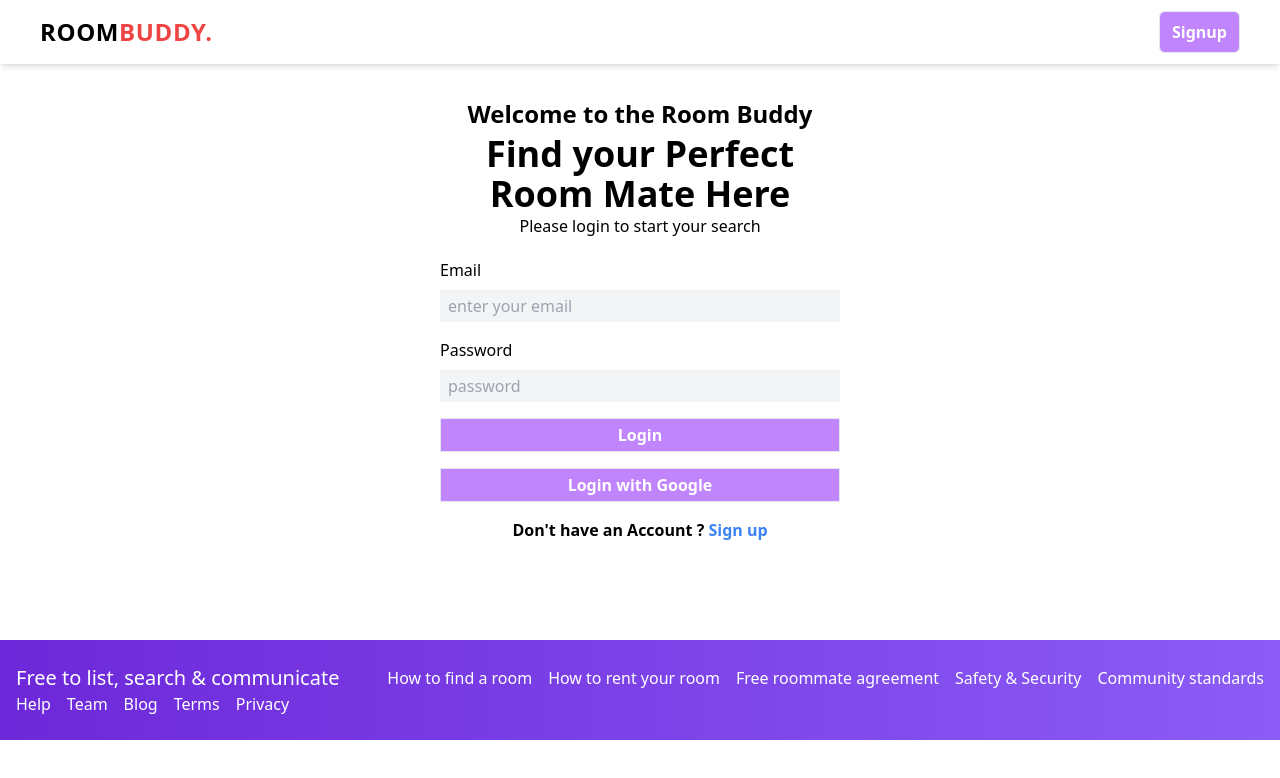
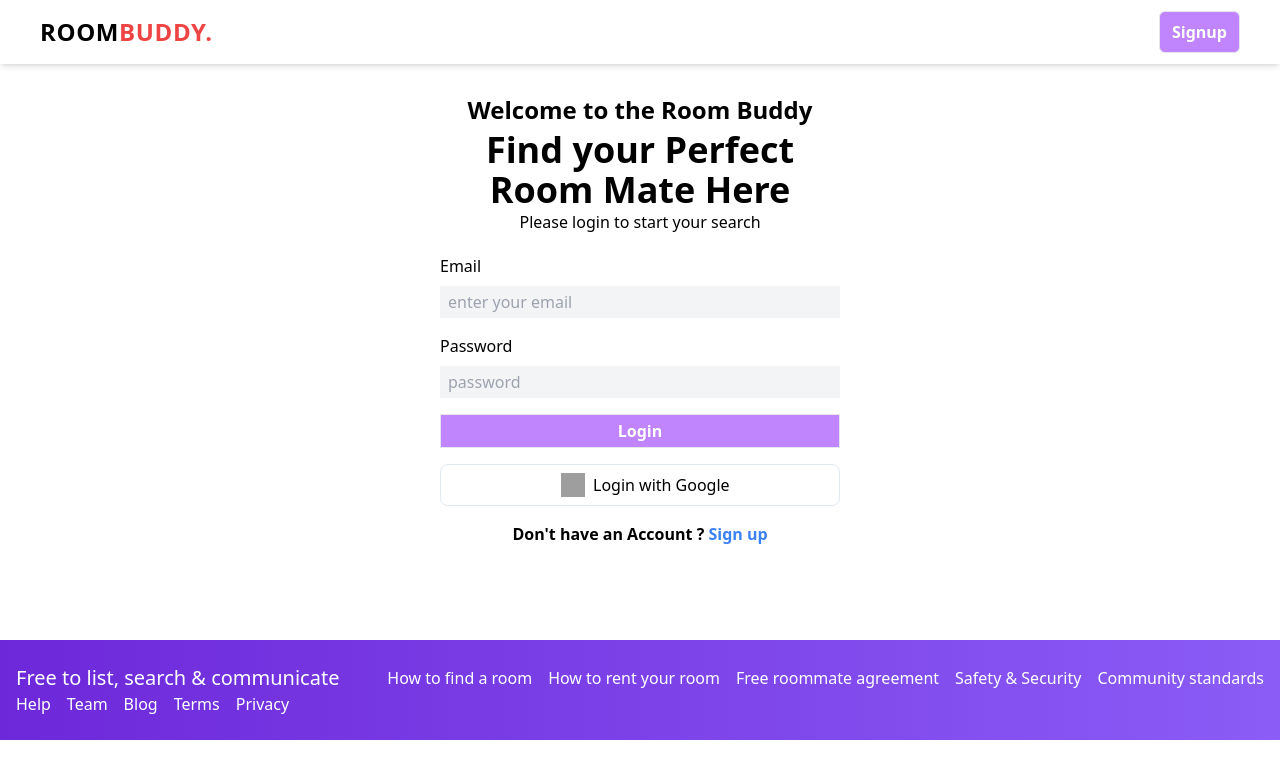
Before and after one commit to Sumitsonikaju/project-room-finder, a React (Create React App) app: page / in a window 1280 px wide. Shown: the top 778 px of the page. Built offline with nearby package versions, Linux system fonts and the light colour scheme; no server answers; grey boxes are pictures that could not be loaded.

Commit message:
Google Login button

```diff
--- a/src/Component/Login.jsx
+++ b/src/Component/Login.jsx
@@ -100,12 +100,20 @@ const Login = () => {
           >
             Login
           </button>
-          <button
-            onClick={handleLoginWithGoogle}
-            className="border px-2 py-1 w-full mt-4 cursor-pointer bg-purple-400 text-white font-bold "
+
+
+          <button className="px-4 py-2 mt-4 w-full pl-[30%] border flex gap-2 cursor-pointer  border-slate-200 dark:border-slate-700 rounded-lg text-slate-700 dark:text-slate-200 hover:border-slate-400 dark:hover:border-slate-500 hover:text-slate-900 dark:hover:text-slate-300 hover:shadow transition duration-150"
+          onClick={handleLoginWithGoogle}
           >
-            Login with Google
+            <img
+              className="w-6 h-6"
+              src="https://www.svgrepo.com/show/475656/google-color.svg"
+              loading="lazy"
+              alt="google logo"
+            />
+            <span className="text-black">Login with Google</span>
           </button>
+
           <p className="text-center font-bold mt-4">
             Don't have an Account ?{" "}
             <Link className="hover:underline text-blue-500" to={"/signup"}>
```
